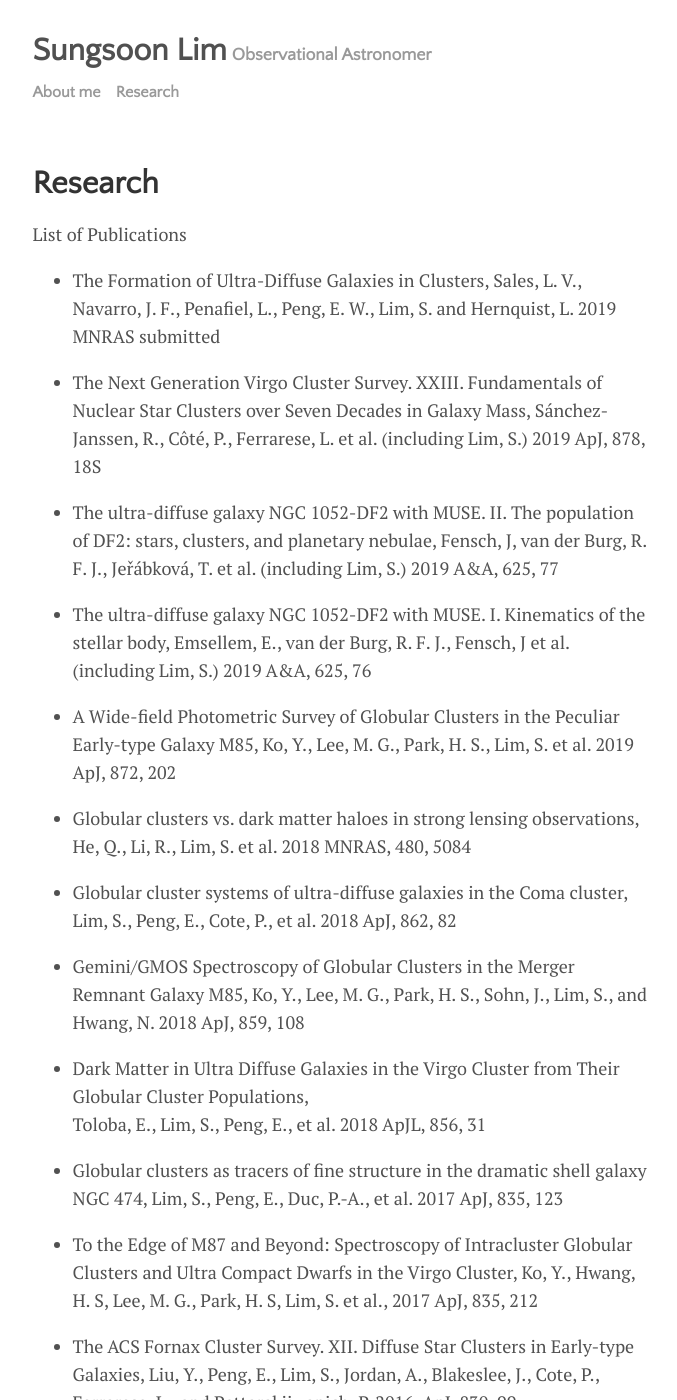
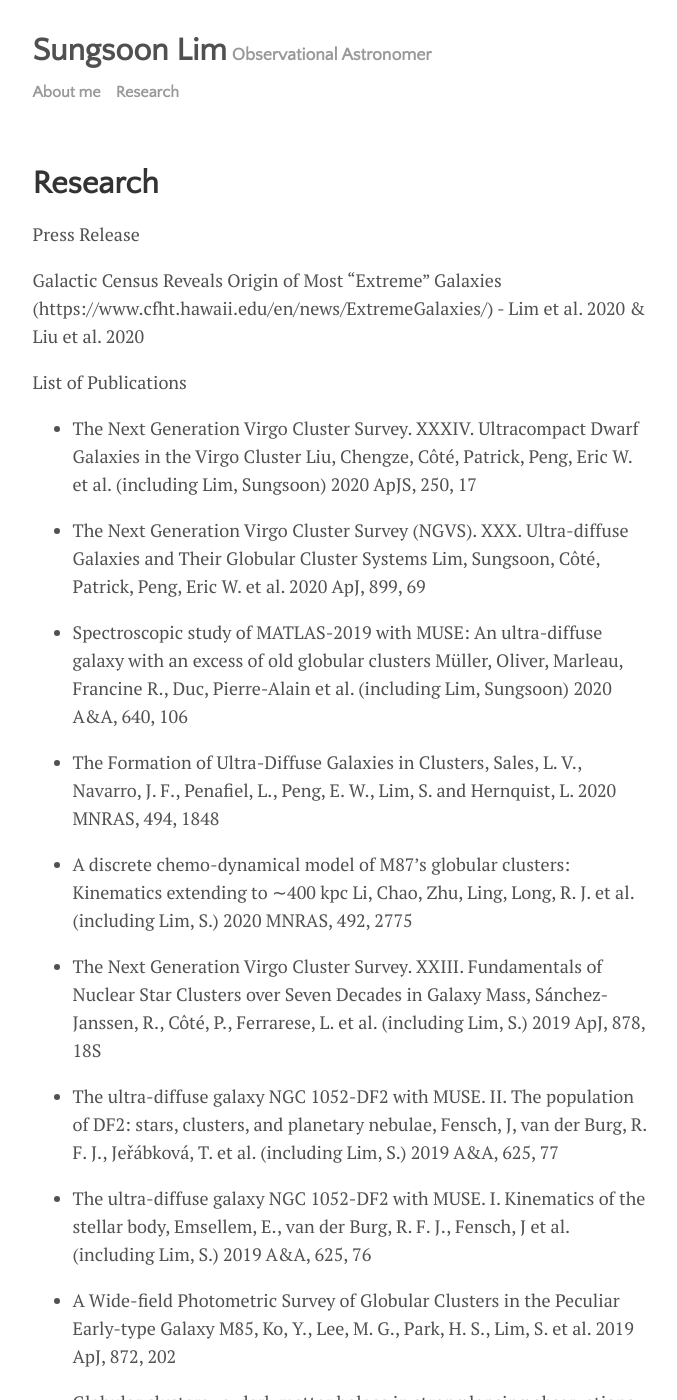
Before and after one commit to astroslim/astroslim.github.io, a Jekyll site: the page built from menu/research.md, in a window 1280 px wide and 1400 px high. Shown: the whole window, without its empty margins (300-977 px from the left). Built offline with Jekyll 4.4.1, drawn with Linux system fonts in a browser that asks for light colours.

Commit message:
Update research.md

```diff
--- a/menu/research.md
+++ b/menu/research.md
@@ -2,11 +2,40 @@
 layout: page
 title: Research
 ---
+
+
+Press Release
+
+
+Galactic Census Reveals Origin of Most "Extreme" Galaxies
+(https://www.cfht.hawaii.edu/en/news/ExtremeGalaxies/) - Lim et al. 2020 & Liu et al. 2020
+
+
 List of Publications
+
+
+- The Next Generation Virgo Cluster Survey. XXXIV. Ultracompact Dwarf Galaxies in the Virgo Cluster
+Liu, Chengze, Côté, Patrick, Peng, Eric W. et al. (including Lim, Sungsoon)
+2020 ApJS, 250, 17
+
+
+- The Next Generation Virgo Cluster Survey (NGVS). XXX. Ultra-diffuse Galaxies and Their Globular Cluster Systems
+Lim, Sungsoon, Côté, Patrick, Peng, Eric W. et al.
+2020 ApJ, 899, 69
+
+- Spectroscopic study of MATLAS-2019 with MUSE: An ultra-diffuse galaxy with an excess of old globular clusters
+Müller, Oliver, Marleau, Francine R., Duc, Pierre-Alain et al. (including Lim, Sungsoon)
+2020 A&A, 640, 106
+
 
 - The Formation of Ultra-Diffuse Galaxies in Clusters,
 Sales, L. V., Navarro, J. F., Penafiel, L., Peng, E. W., Lim, S. and Hernquist, L.
-2019 MNRAS submitted
+2020 MNRAS, 494, 1848
+
+
+- A discrete chemo-dynamical model of M87's globular clusters: Kinematics extending to ∼400 kpc
+Li, Chao, Zhu, Ling, Long, R. J. et al. (including Lim, S.)
+2020 MNRAS, 492, 2775
 
 
 - The Next Generation Virgo Cluster Survey. XXIII. Fundamentals of Nuclear Star Clusters over Seven Decades in Galaxy Mass,
```
